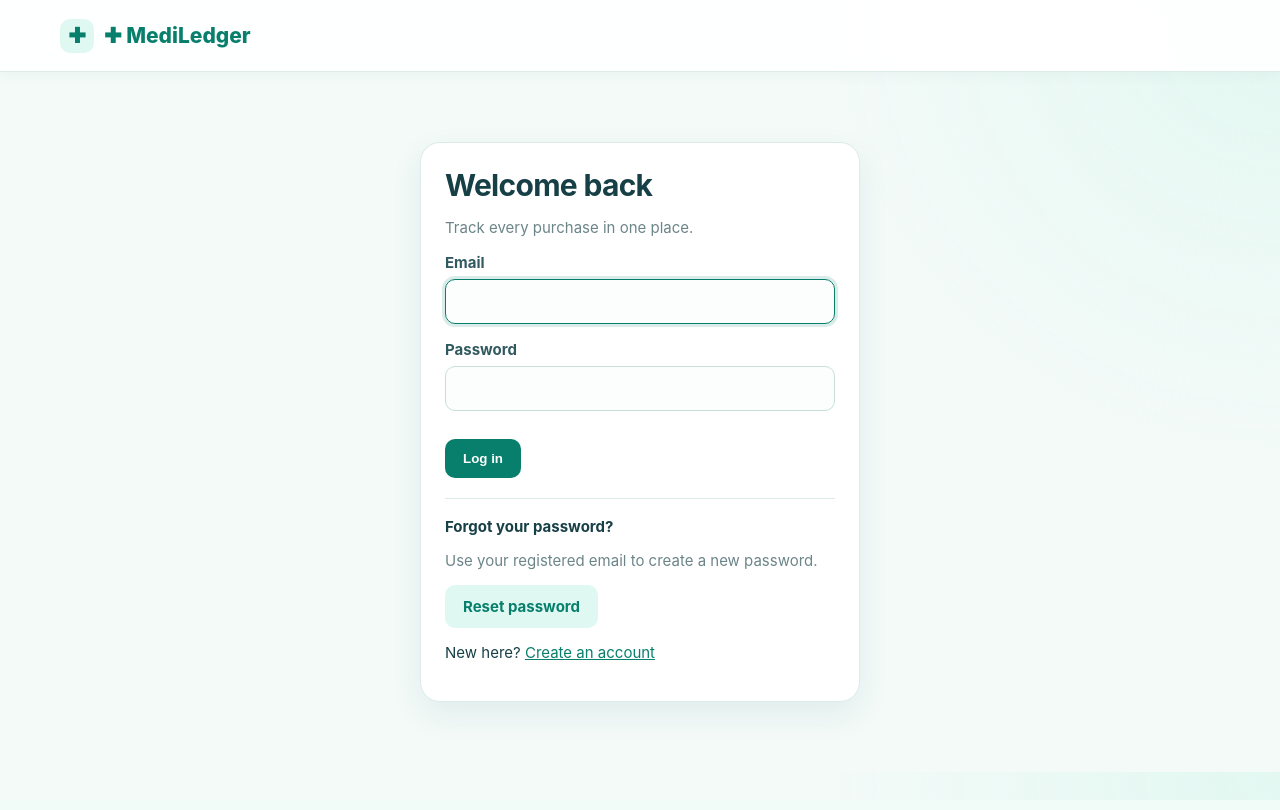
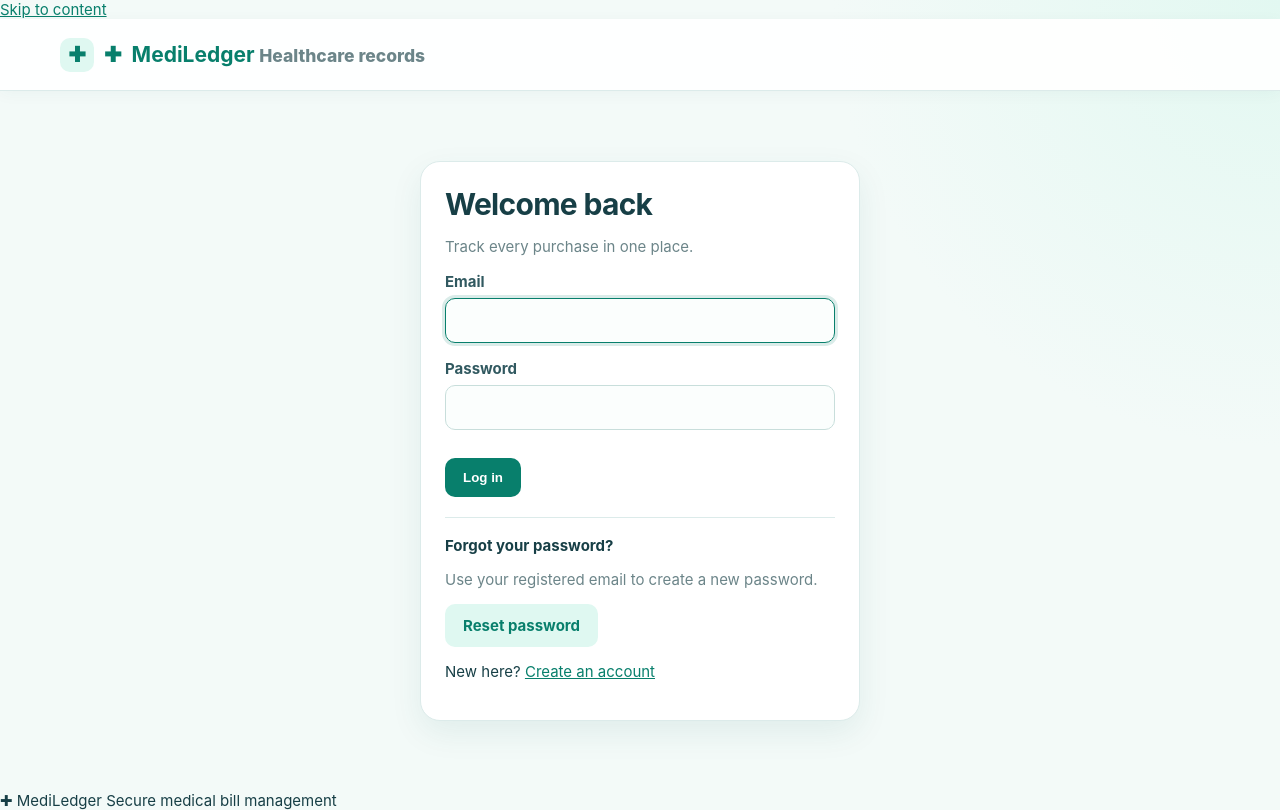
Before and after one commit to Nitin-1947/MediLedger, a Flask app: page /login?next=/analytics in a window 1280 px wide. Run offline with Flask 3, Linux system fonts and the light colour scheme.

Commit message:
Update base.html

```diff
--- a/templates/base.html
+++ b/templates/base.html
@@ -1,2 +1,70 @@
-<!doctype html><html lang="en"><head><meta charset="utf-8"><meta name="viewport" content="width=device-width,initial-scale=1"><title>{% block title %}MediLedger{% endblock %}</title><link rel="stylesheet" href="{{ url_for('static',filename='style.css') }}"></head><body>
-<header><a class="brand" href="{{ url_for('dashboard') }}">✚ MediLedger</a>{% if g.user %}<nav><a href="{{ url_for('dashboard') }}">Dashboard</a><a href="{{ url_for('bills') }}">Bills</a><a href="{{ url_for('analytics') }}">Analytics</a><a href="{{ url_for('profile') }}">Profile</a><a class="btn small" href="{{ url_for('scan') }}">📷 Scan bill</a><a href="{{ url_for('logout') }}">Logout</a></nav>{% endif %}</header><main>{% with messages=get_flashed_messages(with_categories=true) %}{% for category,message in messages %}<div class="flash {{category}}">{{message}}</div>{% endfor %}{% endwith %}{% block content %}{% endblock %}</main><script src="{{url_for('static',filename='app.js')}}"></script></body></html>
+<!doctype html>
+<html lang="en">
+<head>
+    <meta charset="utf-8">
+    <meta name="viewport" content="width=device-width, initial-scale=1">
+    <meta name="theme-color" content="#087f6c">
+
+    <title>{% block title %}MediLedger{% endblock %}</title>
+
+    <link rel="stylesheet"
+          href="{{ url_for('static', filename='style.css') }}">
+</head>
+
+<body>
+    <a class="skip-link" href="#main-content">Skip to content</a>
+
+    <header class="site-header">
+        <div class="header-inner">
+            <a class="brand" href="{{ url_for('dashboard') }}">
+                <span class="brand-mark">✚</span>
+                <span>
+                    <strong>MediLedger</strong>
+                    <small>Healthcare records</small>
+                </span>
+            </a>
+
+            {% if g.user %}
+            <nav class="main-nav" aria-label="Main navigation">
+                <a href="{{ url_for('dashboard') }}">🏠 Dashboard</a>
+                <a href="{{ url_for('bills') }}">🧾 Bills</a>
+                <a href="{{ url_for('analytics') }}">📊 Analytics</a>
+                <a href="{{ url_for('profile') }}">👤 Profile</a>
+
+                <a class="btn small scan-button"
+                   href="{{ url_for('scan') }}">
+                    📷 Scan bill
+                </a>
+
+                <a class="logout-link" href="{{ url_for('logout') }}">
+                    Logout
+                </a>
+            </nav>
+            {% endif %}
+        </div>
+    </header>
+
+    <main id="main-content">
+        {% with messages = get_flashed_messages(with_categories=true) %}
+            {% if messages %}
+                <section aria-label="Notifications">
+                    {% for category, message in messages %}
+                        <div class="flash {{ category }}" role="alert">
+                            {{ message }}
+                        </div>
+                    {% endfor %}
+                </section>
+            {% endif %}
+        {% endwith %}
+
+        {% block content %}{% endblock %}
+    </main>
+
+    <footer class="site-footer">
+        <span>✚ MediLedger</span>
+        <span>Secure medical bill management</span>
+    </footer>
+
+    <script src="{{ url_for('static', filename='app.js') }}"></script>
+</body>
+</html>
```
